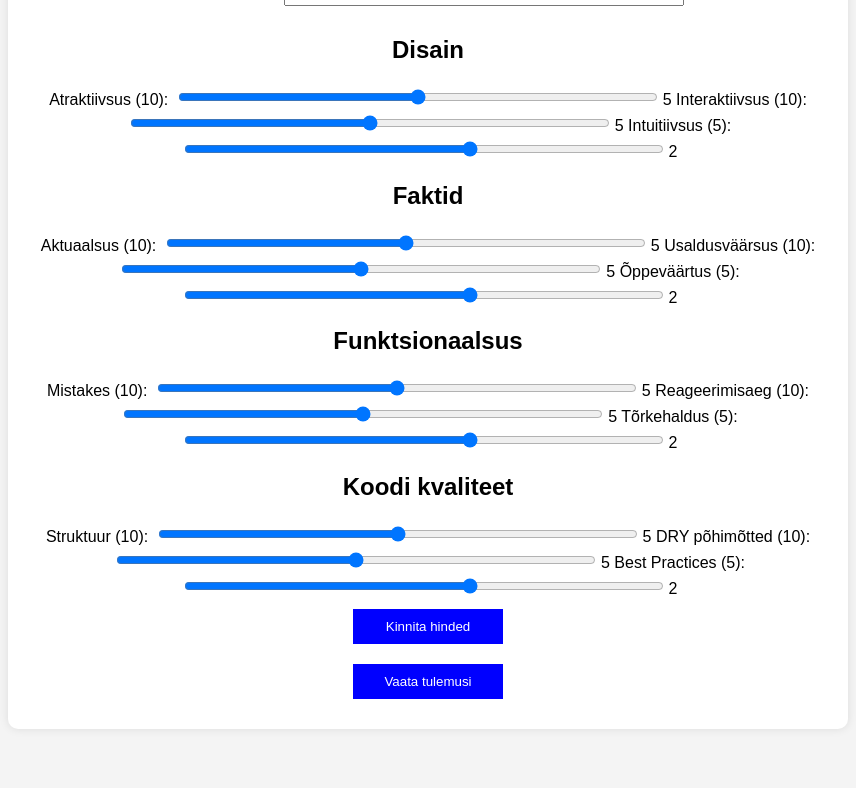
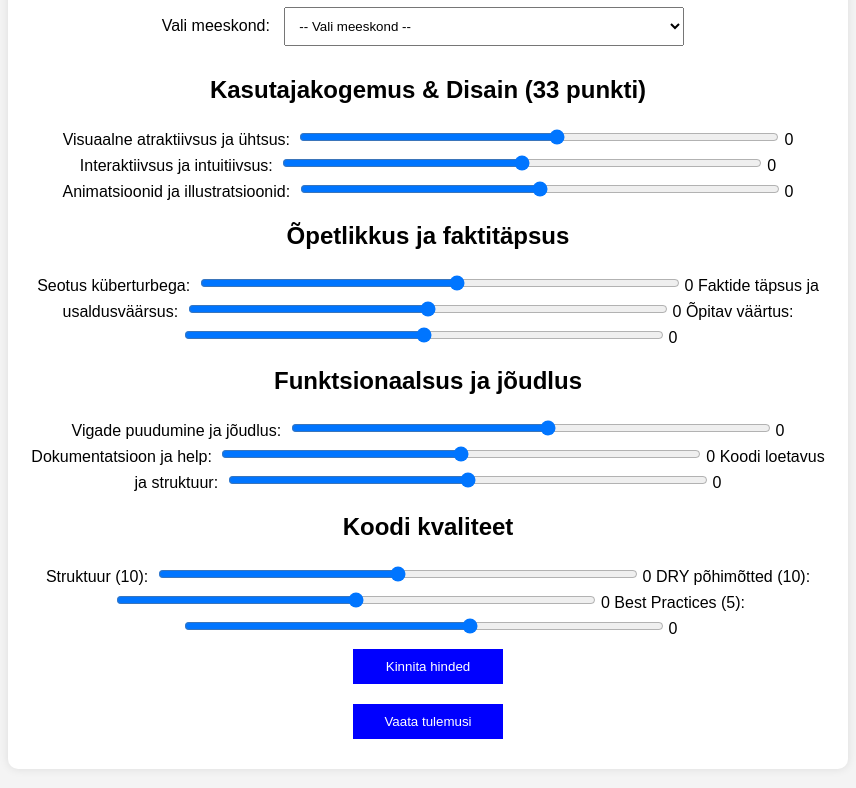
Before and after one commit to MihkelJoesalu/scoreboard, a website: page frontend/score.html in a window 1280 px wide. Shown: the part 261-1049 px from the top of the page, without its empty margins (212-1068 px from the left). Drawn offline with Linux system fonts and the light colour scheme; no server answers.

Commit message:
kategooriad õigeks

```diff
--- a/frontend/results.js
+++ b/frontend/results.js
@@ -18,7 +18,6 @@ document.addEventListener("DOMContentLoaded", async function () {
                 <td>${team.detailedScores.design}</td>
                 <td>${team.detailedScores.factuality}</td>
                 <td>${team.detailedScores.functionality}</td>
-                <td>${team.detailedScores.codeQuality}</td>
             `;
 
       resultsTable.appendChild(row);
--- a/frontend/score.html
+++ b/frontend/score.html
@@ -8,8 +8,8 @@
   </head>
   <body>
     <div class="container">
-      <a href="../index.html">Pealehele</a>
-      <h1>Scoring Page</h1>
+      <a href="../index.html" class="button">Pealehele</a>
+      <h1>Hindamise leht</h1>
       <p id="judgeName"></p>
 
       <label for="teamSelect">Vali meeskond:</label>
@@ -18,20 +18,20 @@
       </select>
 
       <form id="scoreForm">
-        <h2>Disain</h2>
+        <h2>Kasutajakogemus & Disain (33 punkti)</h2>
         <label
-          >Atraktiivsus (10):
+          >Visuaalne atraktiivsus ja ühtsus:
           <input
             type="range"
             name="design.visuallyAttractive"
-            max="10"
+            max="13"
             min="0"
             step="1"
             oninput="this.nextElementSibling.value = this.value"
-          /><output>5</output></label
+          /><output>0</output></label
         >
         <label
-          >Interaktiivsus (10):
+          >Interaktiivsus ja intuitiivsus:
           <input
             type="range"
             name="design.interactivity"
@@ -39,34 +39,34 @@
             min="0"
             step="1"
             oninput="this.nextElementSibling.value = this.value"
-          /><output>5</output></label
+          /><output>0</output></label
         >
         <label
-          >Intuitiivsus (5):
+          >Animatsioonid ja illustratsioonid:
           <input
             type="range"
             name="design.intuitivity"
-            max="5"
-            min="0"
-            step="1"
-            oninput="this.nextElementSibling.value = this.value"
-          /><output>2</output></label
-        >
-
-        <h2>Faktid</h2>
-        <label
-          >Aktuaalsus (10):
-          <input
-            type="range"
-            name="factuality.actuality"
             max="10"
             min="0"
             step="1"
             oninput="this.nextElementSibling.value = this.value"
-          /><output>5</output></label
+          /><output>0</output></label
+        >
+
+        <h2>Õpetlikkus ja faktitäpsus</h2>
+        <label
+          >Seotus küberturbega:
+          <input
+            type="range"
+            name="factuality.actuality"
+            max="13"
+            min="0"
+            step="1"
+            oninput="this.nextElementSibling.value = this.value"
+          /><output>0</output></label
         >
         <label
-          >Usaldusväärsus (10):
+          >Faktide täpsus ja usaldusväärsus:
           <input
             type="range"
             name="factuality.credibility"
@@ -74,34 +74,34 @@
             min="0"
             step="1"
             oninput="this.nextElementSibling.value = this.value"
-          /><output>5</output></label
+          /><output>0</output></label
         >
         <label
-          >Õppeväärtus (5):
+          >Õpitav väärtus:
           <input
             type="range"
             name="factuality.learningValue"
-            max="5"
-            min="0"
-            step="1"
-            oninput="this.nextElementSibling.value = this.value"
-          /><output>2</output></label
-        >
-
-        <h2>Funktsionaalsus</h2>
-        <label
-          >Mistakes (10):
-          <input
-            type="range"
-            name="functionality.mistakes"
             max="10"
             min="0"
             step="1"
             oninput="this.nextElementSibling.value = this.value"
-          /><output>5</output></label
+          /><output>0</output></label
+        >
+
+        <h2>Funktsionaalsus ja jõudlus </h2>
+        <label
+          >Vigade puudumine ja jõudlus:
+          <input
+            type="range"
+            name="functionality.mistakes"
+            max="13"
+            min="0"
+            step="1"
+            oninput="this.nextElementSibling.value = this.value"
+          /><output>0</output></label
         >
         <label
-          >Reageerimisaeg (10):
+          >Dokumentatsioon ja help:
           <input
             type="range"
             name="functionality.reactionTime"
@@ -109,18 +109,18 @@
             min="0"
             step="1"
             oninput="this.nextElementSibling.value = this.value"
-          /><output>5</output></label
+          /><output>0</output></label
         >
         <label
-          >Tõrkehaldus (5):
+          >Koodi loetavus ja struktuur:
           <input
             type="range"
             name="functionality.errorManagement"
-            max="5"
+            max="10"
             min="0"
             step="1"
             oninput="this.nextElementSibling.value = this.value"
-          /><output>2</output></label
+          /><output>0</output></label
         >
 
         <h2>Koodi kvaliteet</h2>
@@ -133,7 +133,7 @@
             min="0"
             step="1"
             oninput="this.nextElementSibling.value = this.value"
-          /><output>5</output></label
+          /><output>0</output></label
         >
         <label
           >DRY põhimõtted (10):
@@ -144,7 +144,7 @@
             min="0"
             step="1"
             oninput="this.nextElementSibling.value = this.value"
-          /><output>5</output></label
+          /><output>0</output></label
         >
         <label
           >Best Practices (5):
@@ -155,7 +155,7 @@
             min="0"
             step="1"
             oninput="this.nextElementSibling.value = this.value"
-          /><output>2</output></label
+          /><output>0</output></label
         >
         <br />
         <button type="submit">Kinnita hinded</button>
--- a/frontend/scoring.js
+++ b/frontend/scoring.js
@@ -26,7 +26,7 @@ document.addEventListener("DOMContentLoaded", async function () {
   }
 
   // Display judge's name
-  judgeNameEl.textContent = `Judge: ${judgeData.name}`;
+  judgeNameEl.textContent = `Hindaja: ${judgeData.name}`;
 
   // Fetch teams that haven't been rated by this judge
   const teamsRes = await fetch(
@@ -68,11 +68,6 @@ document.addEventListener("DOMContentLoaded", async function () {
         reactionTime: Number(formData.get("functionality.reactionTime")),
         errorManagement: Number(formData.get("functionality.errorManagement")),
       },
-      codeQuality: {
-        structure: Number(formData.get("codeQuality.structure")),
-        dryPrinciples: Number(formData.get("codeQuality.dryPrinciples")),
-        bestPractices: Number(formData.get("codeQuality.bestPractices")),
-      },
     };
 
     // Send scores to backend
```
Also changed, not shown: frontend/results.html (+4 -5 lines).
